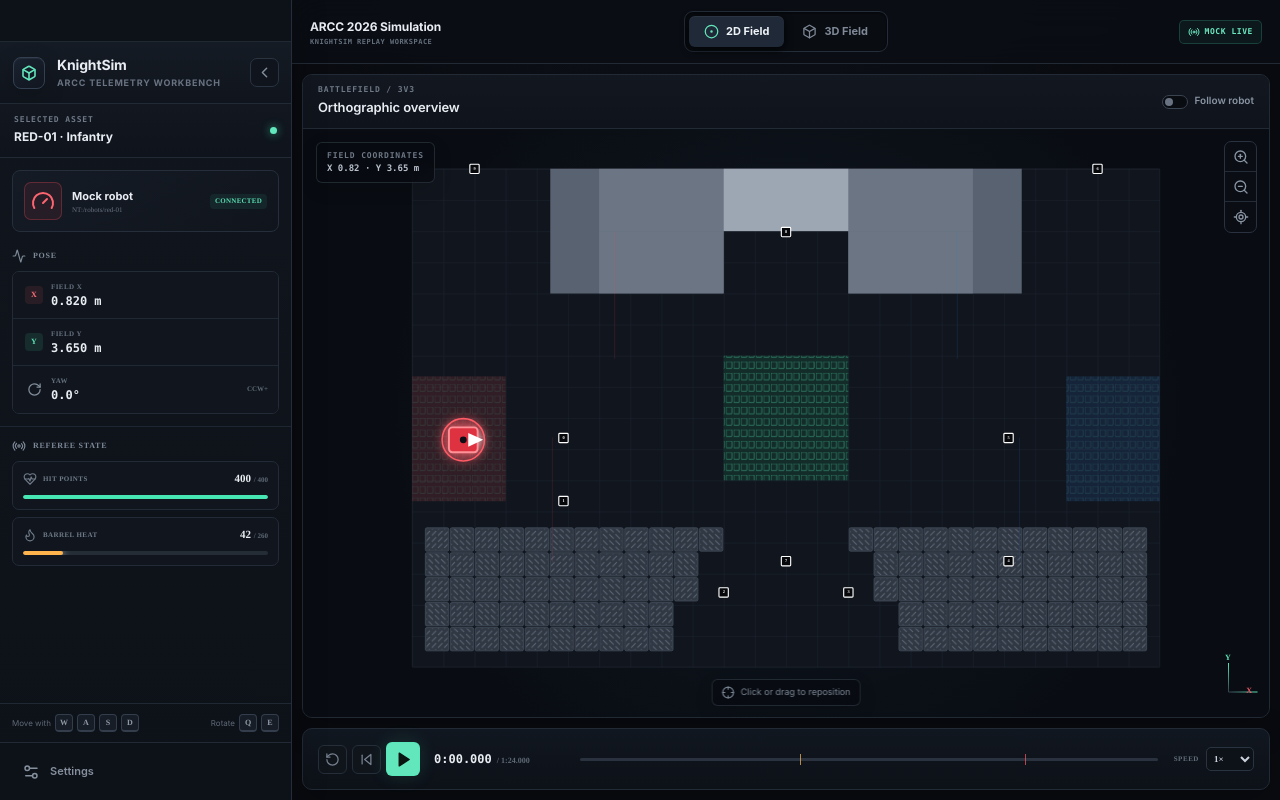
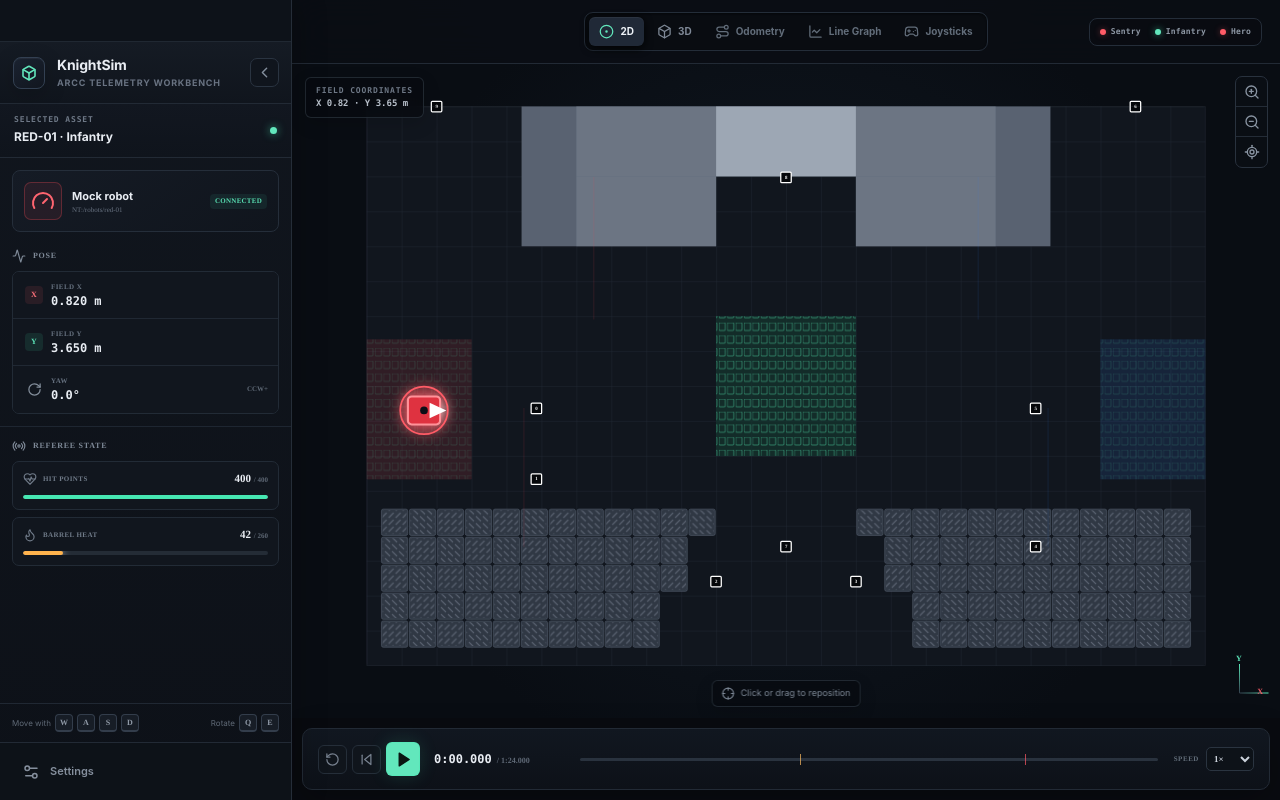
Before and after one commit to Gabe3L/knightsim, a React (Vite) app: page / in a window 1280 px wide. Built offline with nearby package versions, Linux system fonts and the light colour scheme.

Commit message:
Updated general view

```diff
--- a/src/App.tsx
+++ b/src/App.tsx
@@ -23,9 +23,6 @@ export function App() {
 
   const updateRobot = useCallback((pose: Pick<RobotTelemetry, 'xM' | 'yM' | 'yawDeg'>) => {
     moveRobot(pose);
-    setCamera((current) => current.followRobot
-      ? { ...current, targetXM: pose.xM, targetYM: pose.yM }
-      : current);
   }, [moveRobot]);
 
   useEffect(() => {
@@ -55,11 +52,6 @@ export function App() {
     return () => window.removeEventListener('keydown', onKeyDown);
   }, [robot, updateRobot]);
 
-  useEffect(() => {
-    if (!camera.followRobot) return;
-    setCamera((current) => ({ ...current, targetXM: robot.xM, targetYM: robot.yM }));
-  }, [camera.followRobot, robot.xM, robot.yM]);
-
   return (
     <div className={sidebarCollapsed ? 'app-shell sidebar-is-collapsed' : 'app-shell'}>
       <Sidebar
@@ -68,36 +60,21 @@ export function App() {
         onToggle={() => setSidebarCollapsed((collapsed) => !collapsed)}
       />
       <div className="app-main">
-        <TopBar activeView={activeView} onViewChange={setActiveView} />
+        <TopBar
+          activeView={activeView}
+          connections={[
+            { name: 'Sentry', connected: false },
+            { name: 'Infantry', connected: robot.connected },
+            { name: 'Hero', connected: false },
+          ]}
+          onViewChange={setActiveView}
+        />
         <main className="workspace">
-          <section className="viewport-panel">
-            <div className="viewport-titlebar">
-              <div>
-                <span className="eyebrow">BATTLEFIELD / 3V3</span>
-                <h1>{activeView === '2d' ? 'Orthographic overview' : 'Spatial overview'}</h1>
-              </div>
-              <label className="follow-toggle">
-                <input
-                  type="checkbox"
-                  checked={camera.followRobot}
-                  onChange={(event) => setCamera((current) => ({
-                    ...current,
-                    followRobot: event.currentTarget.checked,
-                    targetXM: event.currentTarget.checked ? robot.xM : current.targetXM,
-                    targetYM: event.currentTarget.checked ? robot.yM : current.targetYM,
-                  }))}
-                />
-                <span /> Follow robot
-              </label>
-            </div>
-            <div className="viewport-content">
-              {activeView === '2d' ? (
-                <Field2D robot={robot} camera={camera} onCameraChange={setCamera} onRobotMove={updateRobot} />
-              ) : (
-                <Field3D robot={robot} camera={camera} onRobotMove={updateRobot} />
-              )}
-            </div>
-          </section>
+          {activeView === '2d' ? (
+            <Field2D robot={robot} camera={camera} onCameraChange={setCamera} onRobotMove={updateRobot} />
+          ) : (
+            <Field3D robot={robot} camera={camera} onRobotMove={updateRobot} />
+          )}
         </main>
         <Timeline replay={replay} onSeek={seek} onTogglePlaying={togglePlaying} onSpeedChange={setSpeed} />
       </div>
--- a/src/components/TopBar.tsx
+++ b/src/components/TopBar.tsx
@@ -1,29 +1,28 @@
-import { Box, CircleDot, Radio } from 'lucide-react';
+import { Box, ChartLine, CircleDot, Gamepad2, Route } from 'lucide-react';
 import type { ViewMode } from '../types';
+
+interface RobotConnection {
+  readonly name: string;
+  readonly connected: boolean;
+}
 
 interface TopBarProps {
   readonly activeView: ViewMode;
+  readonly connections: readonly RobotConnection[];
   readonly onViewChange: (view: ViewMode) => void;
 }
 
-export function TopBar({ activeView, onViewChange }: TopBarProps) {
+export function TopBar({ activeView, connections, onViewChange }: TopBarProps) {
   return (
     <header className="topbar">
-      <div className="document-title">
-        <div>
-          <div className="document-name">ARCC 2026 Simulation</div>
-          <div className="document-context">KnightSim replay workspace</div>
-        </div>
-      </div>
-
-      <nav className="view-tabs" aria-label="Field view">
+      <nav className="view-tabs" aria-label="Workspace views">
         <button
           className={activeView === '2d' ? 'view-tab view-tab-active' : 'view-tab'}
           type="button"
           onClick={() => onViewChange('2d')}
         >
           <CircleDot size={15} />
-          2D Field
+          2D
         </button>
         <button
           className={activeView === '3d' ? 'view-tab view-tab-active' : 'view-tab'}
@@ -31,12 +30,36 @@ export function TopBar({ activeView, onViewChange }: TopBarProps) {
           onClick={() => onViewChange('3d')}
         >
           <Box size={15} />
-          3D Field
+          3D
+        </button>
+        <button className="view-tab view-tab-placeholder" type="button" disabled title="Odometry view coming soon">
+          <Route size={15} />
+          Odometry
+        </button>
+        <button className="view-tab view-tab-placeholder" type="button" disabled title="Line Graph view coming soon">
+          <ChartLine size={15} />
+          Line Graph
+        </button>
+        <button className="view-tab view-tab-placeholder" type="button" disabled title="Joysticks view coming soon">
+          <Gamepad2 size={15} />
+          Joysticks
         </button>
       </nav>
 
       <div className="topbar-actions">
-        <div className="live-pill"><Radio size={12} /> MOCK LIVE</div>
+        <div className="robot-connections" aria-label="Robot connections">
+          {connections.map(({ name, connected }) => (
+            <div
+              className="robot-connection"
+              key={name}
+              aria-label={`${name}: ${connected ? 'connected' : 'disconnected'}`}
+              title={`${name}: ${connected ? 'Connected' : 'Disconnected'}`}
+            >
+              <span className={connected ? 'connection-indicator connected' : 'connection-indicator disconnected'} />
+              {name}
+            </div>
+          ))}
+        </div>
       </div>
     </header>
   );
--- a/src/styles.css
+++ b/src/styles.css
@@ -114,8 +114,9 @@ button { color: inherit; }
 
 .topbar {
   position: relative;
+  z-index: 2;
   display: grid;
-  grid-template-columns: 1fr auto 1fr;
+  grid-template-columns: minmax(0, 1fr) auto minmax(0, 1fr);
   align-items: center;
   padding: 0 18px;
   border-bottom: 1px solid var(--line);
@@ -125,9 +126,6 @@ button { color: inherit; }
 }
 
 .topbar button, .topbar select { -webkit-app-region: no-drag; }
-.document-title { min-width: 0; }
-.document-name { overflow: hidden; font-size: 12px; font-weight: 680; letter-spacing: -.01em; text-overflow: ellipsis; white-space: nowrap; }
-.document-context { margin-top: 3px; color: #65707d; font: 650 7px/1 ui-monospace, SFMono-Regular, Menlo, monospace; letter-spacing: .07em; text-transform: uppercase; }
 .brand-mark {
   display: grid;
   width: 32px;
@@ -142,31 +140,25 @@ button { color: inherit; }
 .brand-title { font-size: 14px; font-weight: 720; letter-spacing: -.01em; }
 .brand-subtitle { margin-top: 1px; color: #697382; font-size: 9px; font-weight: 650; letter-spacing: .09em; text-transform: uppercase; }
 
-.view-tabs { display: flex; align-items: center; gap: 3px; padding: 4px; border: 1px solid #242d39; border-radius: 9px; background: #090c11; box-shadow: inset 0 1px 2px #05070a; }
-.view-tab { display: flex; align-items: center; gap: 7px; padding: 7px 15px; border: 0; border-radius: 6px; color: #7f8997; background: transparent; font-size: 11px; font-weight: 650; cursor: pointer; transition: .16s ease; }
+.view-tabs { grid-column: 2; justify-self: center; display: flex; align-items: center; gap: 3px; padding: 4px; border: 1px solid #242d39; border-radius: 9px; background: #090c11; box-shadow: inset 0 1px 2px #05070a; }
+.view-tab { display: flex; align-items: center; gap: 6px; padding: 7px 10px; border: 0; border-radius: 6px; color: #7f8997; background: transparent; font-size: 10px; font-weight: 650; white-space: nowrap; cursor: pointer; transition: .16s ease; }
 .view-tab:hover { color: #c8d0da; background: #131923; }
 .view-tab-active { color: #eef3f8; background: #202937 !important; box-shadow: inset 0 1px rgba(255,255,255,.05), 0 2px 8px #020304; }
 .view-tab-active svg { color: var(--accent); }
+.view-tab-placeholder { color: #626d7a; cursor: default; }
+.view-tab-placeholder:hover { color: #626d7a; background: transparent; }
 
-.topbar-actions { justify-self: end; display: flex; align-items: center; gap: 9px; }
-.live-pill { display: flex; align-items: center; gap: 5px; padding: 5px 8px; border: 1px solid rgba(70,231,178,.2); border-radius: 5px; color: #6be8c1; background: rgba(70,231,178,.055); font: 700 8px/1 ui-monospace, SFMono-Regular, Menlo, monospace; letter-spacing: .07em; }
-.live-pill svg { animation: pulse 1.8s infinite; }
+.topbar-actions { grid-column: 3; justify-self: end; display: flex; min-width: 0; align-items: center; gap: 9px; }
+.robot-connections { display: flex; align-items: center; gap: 2px; padding: 4px; border: 1px solid #242d39; border-radius: 8px; background: rgba(9,12,17,.8); }
+.robot-connection { display: flex; align-items: center; gap: 5px; padding: 5px 6px; color: #8d97a4; font: 700 8px/1 ui-monospace, SFMono-Regular, Menlo, monospace; letter-spacing: .025em; white-space: nowrap; }
+.connection-indicator { width: 6px; height: 6px; flex: 0 0 auto; border-radius: 50%; }
+.connection-indicator.connected { background: var(--accent); box-shadow: 0 0 7px rgba(70,231,178,.64); }
+.connection-indicator.disconnected { background: #ff5b67; box-shadow: 0 0 6px rgba(255,91,103,.4); }
 @keyframes pulse { 50% { opacity: .34; } }
 
-.workspace { min-height: 0; padding: 10px 10px 0; }
-.viewport-panel, .inspector { min-height: 0; border: 1px solid var(--line); background: var(--panel); box-shadow: 0 10px 34px rgba(0,0,0,.16); }
-.viewport-panel { display: grid; width: 100%; height: 100%; grid-template-rows: 54px minmax(0, 1fr); border-radius: 10px; overflow: hidden; }
-.viewport-titlebar { display: flex; align-items: center; justify-content: space-between; padding: 0 15px; border-bottom: 1px solid var(--line); background: linear-gradient(180deg, #121720, #0f141c); }
+.workspace { position: relative; z-index: 0; min-height: 0; overflow: hidden; }
+.inspector { min-height: 0; border: 1px solid var(--line); background: var(--panel); box-shadow: 0 10px 34px rgba(0,0,0,.16); }
 .eyebrow { display: block; color: #6e7886; font: 700 8px/1.2 ui-monospace, SFMono-Regular, Menlo, monospace; letter-spacing: .11em; }
-.viewport-titlebar h1 { margin: 4px 0 0; font-size: 13px; font-weight: 630; letter-spacing: -.01em; }
-.follow-toggle { display: flex; align-items: center; gap: 7px; color: #8a94a2; font-size: 10px; font-weight: 620; cursor: pointer; }
-.follow-toggle input { position: absolute; opacity: 0; pointer-events: none; }
-.follow-toggle span { position: relative; width: 26px; height: 14px; border: 1px solid #3a4350; border-radius: 99px; background: #090c11; transition: .18s ease; }
-.follow-toggle span::after { content: ''; position: absolute; left: 2px; top: 2px; width: 8px; height: 8px; border-radius: 50%; background: #687281; transition: .18s ease; }
-.follow-toggle input:checked + span { border-color: rgba(70,231,178,.5); background: rgba(70,231,178,.15); }
-.follow-toggle input:checked + span::after { left: 14px; background: var(--accent); box-shadow: 0 0 7px rgba(70,231,178,.6); }
-
-.viewport-content { min-height: 0; position: relative; }
 .field-stage { position: absolute; inset: 0; overflow: hidden; background: #090d13; }
 .field-stage-2d { background: radial-gradient(circle at 50% 48%, #111923 0%, #090d13 70%); }
 .field-svg { display: block; width: 100%; height: 100%; padding: 18px 26px 28px; touch-action: none; cursor: crosshair; }
@@ -243,7 +235,7 @@ button { color: inherit; }
 .rail-status.offline { background: #ff5b67; box-shadow: 0 0 6px rgba(255,91,103,.6); }
 kbd { display: inline-grid; min-width: 18px; height: 18px; place-items: center; border: 1px solid #333d4b; border-bottom-width: 2px; border-radius: 4px; color: #909aa7; background: #171d26; font: 650 8px/1 ui-monospace; }
 
-.timeline { display: grid; grid-template-columns: auto 132px minmax(200px, 1fr) 82px; align-items: center; gap: 14px; margin: 10px; padding: 0 15px; border: 1px solid var(--line); border-radius: 10px; background: linear-gradient(180deg, #111720, #0d1118); box-shadow: 0 10px 35px rgba(0,0,0,.22); }
+.timeline { position: relative; z-index: 2; display: grid; grid-template-columns: auto 132px minmax(200px, 1fr) 82px; align-items: center; gap: 14px; margin: 10px; padding: 0 15px; border: 1px solid var(--line); border-radius: 10px; background: linear-gradient(180deg, #111720, #0d1118); box-shadow: 0 10px 35px rgba(0,0,0,.22); }
 .transport-controls { display: flex; align-items: center; gap: 5px; }
 .transport-controls button { display: grid; place-items: center; border-radius: 6px; cursor: pointer; }
 .transport-secondary { width: 29px; height: 29px; border: 1px solid #252e39; color: #77818f; background: #10151c; }
@@ -272,8 +264,10 @@ kbd { display: inline-grid; min-width: 18px; height: 18px; place-items: center;
 
 @media (max-width: 980px) {
   .app-shell { grid-template-columns: 244px minmax(0, 1fr); }
-  .topbar { grid-template-columns: minmax(150px, 1fr) auto minmax(80px, 1fr); padding-inline: 12px; }
-  .live-pill { display: none; }
+  .topbar { grid-template-columns: minmax(0, 1fr) auto minmax(0, 1fr); padding-inline: 10px; }
+  .view-tab { gap: 0; padding-inline: 7px; font-size: 9px; }
+  .view-tab svg { display: none; }
+  .robot-connection { gap: 4px; padding-inline: 4px; font-size: 7px; }
   .robot-card { grid-template-columns: 34px 1fr; }
   .robot-avatar { width: 34px; height: 34px; }
   .status-chip { grid-column: 1 / -1; justify-self: start; }
@@ -282,7 +276,6 @@ kbd { display: inline-grid; min-width: 18px; height: 18px; place-items: center;
 
 @media (max-height: 770px) {
   .app-main { grid-template-rows: 58px minmax(0, 1fr) 72px; }
-  .viewport-panel { grid-template-rows: 48px minmax(0, 1fr); }
   .panel-heading { min-height: 48px; }
   .robot-card { margin: 8px 10px; padding: 8px; }
   .metric-row { min-height: 39px; }
```
